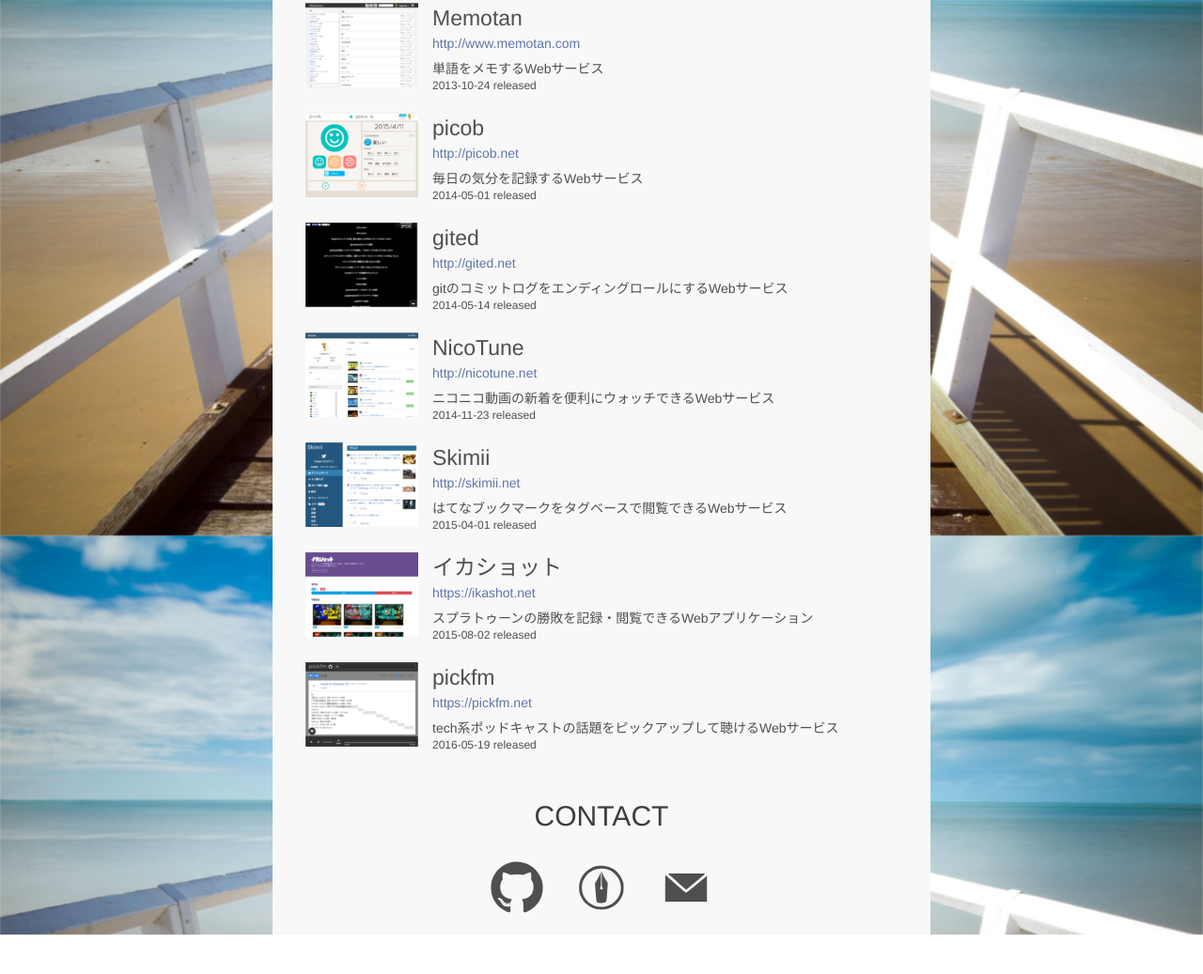
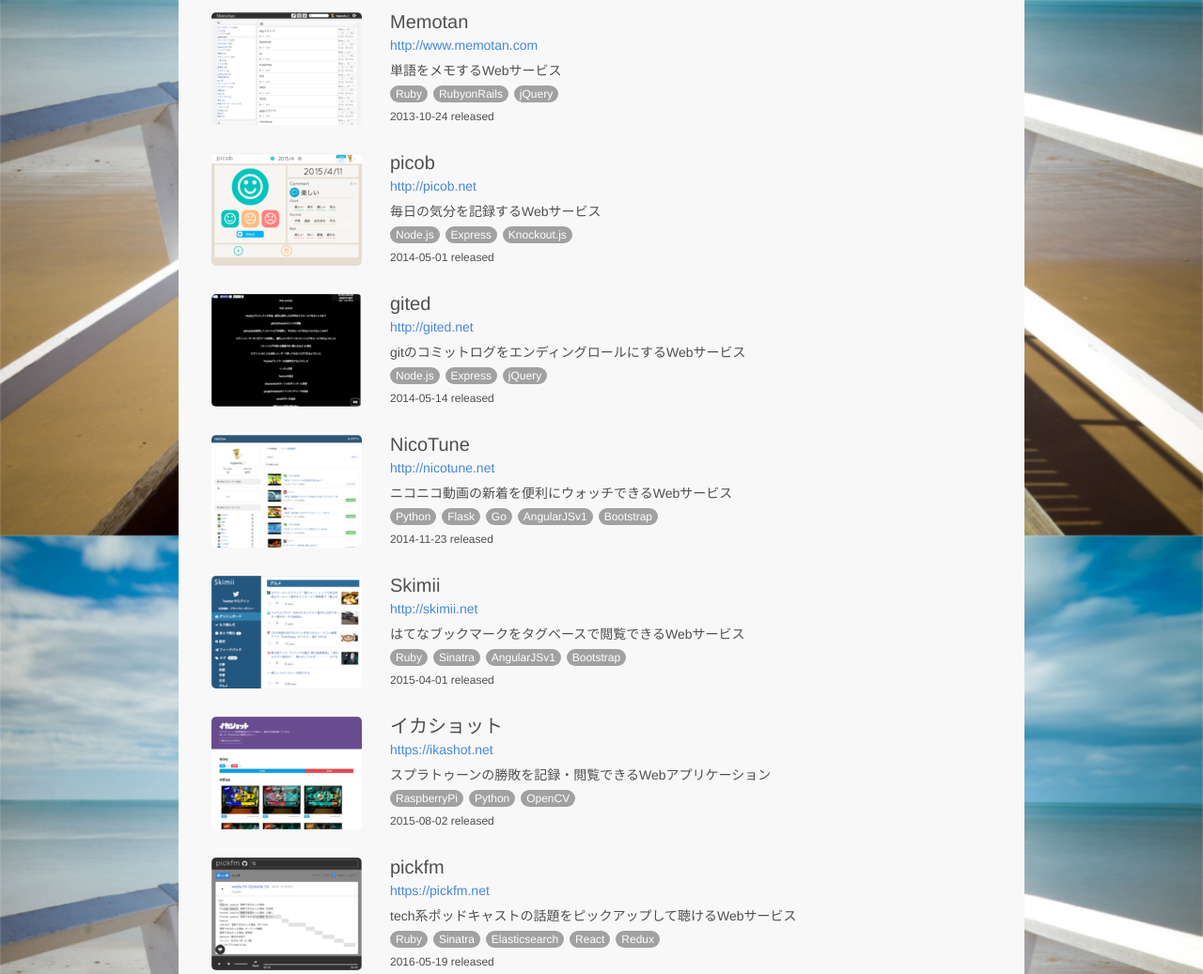
Before and after one commit to hogesuke/hogesuke.github.io, a plain HTML site: page index.html in a window 1280 px wide. Shown: the part 283-1320 px from the top of the page at 94% size. Before the commit the page ends 1278 px from the top, so only its background shows below. Drawn offline with Linux system fonts and the light colour scheme.

Commit message:
見た目を修正 スタックを追加

```diff
--- a/css/style.css
+++ b/css/style.css
@@ -15,7 +15,7 @@
 #container {
     overflow: hidden;
     min-height: 100%;
-    width: 700px;
+    width: 900px;
     margin: 0 auto;
     padding: 10px 35px 20px 35px;
     background-color: #f8f8f8;
@@ -57,32 +57,36 @@
 
 #works-header {
     clear: both;
-    margin-bottom: 30px;
+    margin-bottom: 40px;
     text-align: center;
 }
 
 #works-body .work {
-    margin-bottom: 20px;
+    position: relative;
+    margin-bottom: 30px;
     clear: both;
     overflow: hidden;
 }
 
 #works-body .work .work-container-left {
     float: left;
-    margin-right: 15px;
+    margin-right: 30px;
 }
 
 #works-body .work .work-container-right {
-    margin-left: 135px;
+    margin-left: 160px;
 }
 
 #works-body .work-img img {
-    height: 90px;
-    width: 120px;
+    height: 120px;
+    width: 160px;
+    border-radius: 5px;
 }
 
 #works-body .work-name {
-    font-size: 23px;
+    margin-bottom: 5px;
+    font-size: 20px;
+    line-height: 1;
 }
 
 #works-body .work-link {
@@ -90,10 +94,28 @@
 }
 
 #works-body .work-link a {
-    color: #6176a9;
+    color: #4788d8;
+    font-size: 14px;
+}
+
+#works-body .work-description {
+    margin-bottom: 4px;
+    font-size: 14px;
+}
+
+#works-body .work-stack span {
+    margin-right: 2px;
+    padding: 2px 6px;
+    border-radius: 10px;
+    font-size: 12px;
+    color: #ffffff;
+    background-color: #a1a1a1;
 }
 
 #works-body .work-date {
+    position: absolute;
+    bottom: 0;
+    left: 190px;
     font-size: 12px;
 }
 
--- a/index.html
+++ b/index.html
@@ -34,6 +34,11 @@
                 <div class="work-description">
                     <span>単語をメモするWebサービス</span>
                 </div>
+                <div class="work-stack">
+                    <span>Ruby</span>
+                    <span>RubyonRails</span>
+                    <span>jQuery</span>
+                </div>
                 <div class="work-date">2013-10-24</div>
             </div>
         </div>
@@ -46,6 +51,11 @@
                 <div class="work-link"><a href="http://picob.net" target="_blank">http://picob.net</a></div>
                 <div class="work-description">
                     <span>毎日の気分を記録するWebサービス</span>
+                </div>
+                <div class="work-stack">
+                    <span>Node.js</span>
+                    <span>Express</span>
+                    <span>Knockout.js</span>
                 </div>
                 <div class="work-date">2014-05-01</div>
             </div>
@@ -60,6 +70,11 @@
                 <div class="work-description">
                     <span>gitのコミットログをエンディングロールにするWebサービス</span>
                 </div>
+                <div class="work-stack">
+                    <span>Node.js</span>
+                    <span>Express</span>
+                    <span>jQuery</span>
+                </div>
                 <div class="work-date">2014-05-14</div>
             </div>
         </div>
@@ -72,6 +87,13 @@
                 <div class="work-link"><a href="http://nicotune.net" target="_blank">http://nicotune.net</a></div>
                 <div class="work-description">
                     <span>ニコニコ動画の新着を便利にウォッチできるWebサービス</span>
+                </div>
+                <div class="work-stack">
+                    <span>Python</span>
+                    <span>Flask</span>
+                    <span>Go</span>
+                    <span>AngularJSv1</span>
+                    <span>Bootstrap</span>
                 </div>
                 <div class="work-date">2014-11-23</div>
             </div>
@@ -86,6 +108,12 @@
                 <div class="work-description">
                     <span>はてなブックマークをタグベースで閲覧できるWebサービス</span>
                 </div>
+                <div class="work-stack">
+                    <span>Ruby</span>
+                    <span>Sinatra</span>
+                    <span>AngularJSv1</span>
+                    <span>Bootstrap</span>
+                </div>
                 <div class="work-date">2015-04-01</div>
             </div>
         </div>
@@ -99,6 +127,11 @@
                 <div class="work-description">
                     <span>スプラトゥーンの勝敗を記録・閲覧できるWebアプリケーション</span>
                 </div>
+                <div class="work-stack">
+                    <span>RaspberryPi</span>
+                    <span>Python</span>
+                    <span>OpenCV</span>
+                </div>
                 <div class="work-date">2015-08-02</div>
             </div>
         </div>
@@ -111,6 +144,13 @@
                 <div class="work-link"><a href="https://pickfm.net" target="_blank">https://pickfm.net</a></div>
                 <div class="work-description">
                     <span>tech系ポッドキャストの話題をピックアップして聴けるWebサービス</span>
+                </div>
+                <div class="work-stack">
+                    <span>Ruby</span>
+                    <span>Sinatra</span>
+                    <span>Elasticsearch</span>
+                    <span>React</span>
+                    <span>Redux</span>
                 </div>
                 <div class="work-date">2016-05-19</div>
             </div>
```
